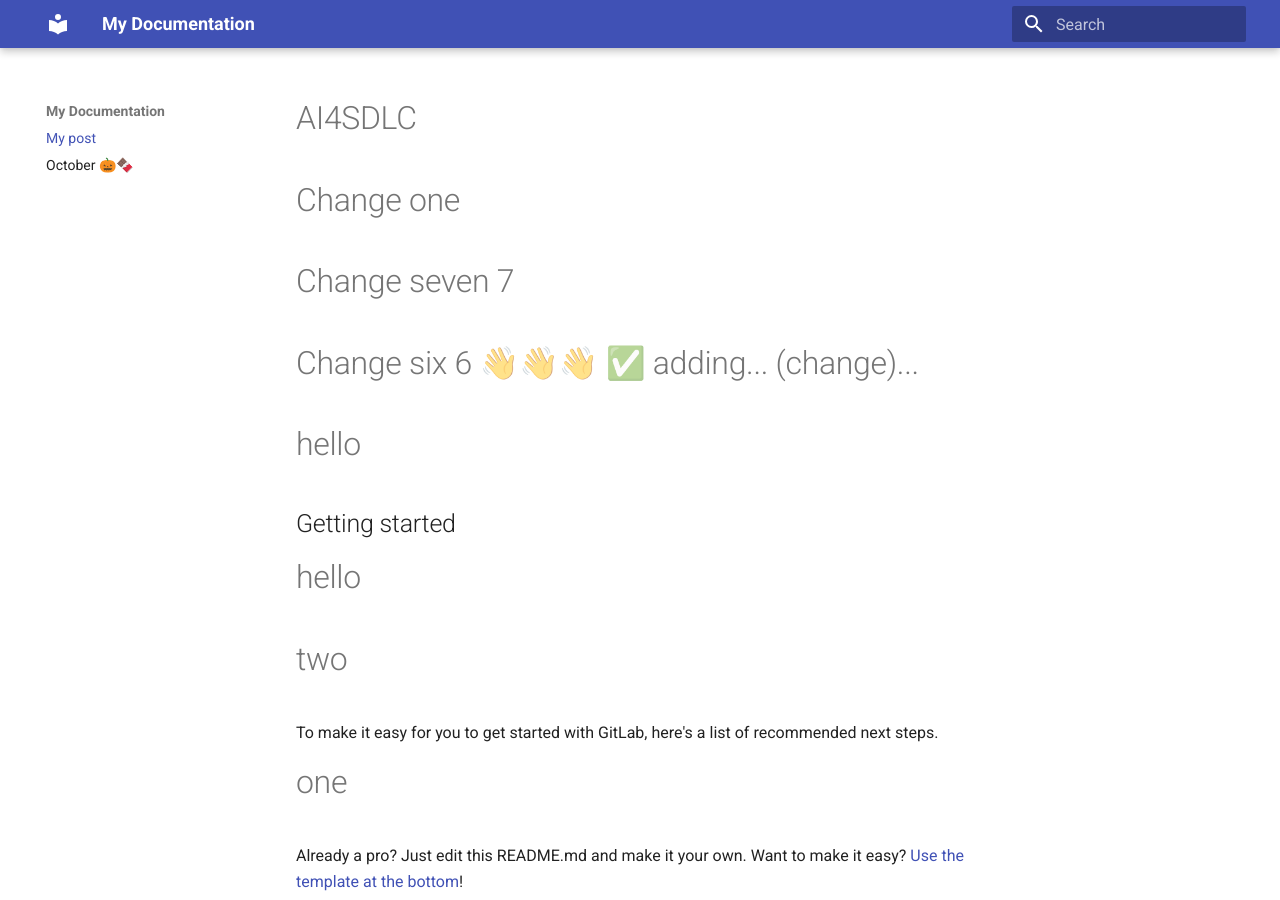
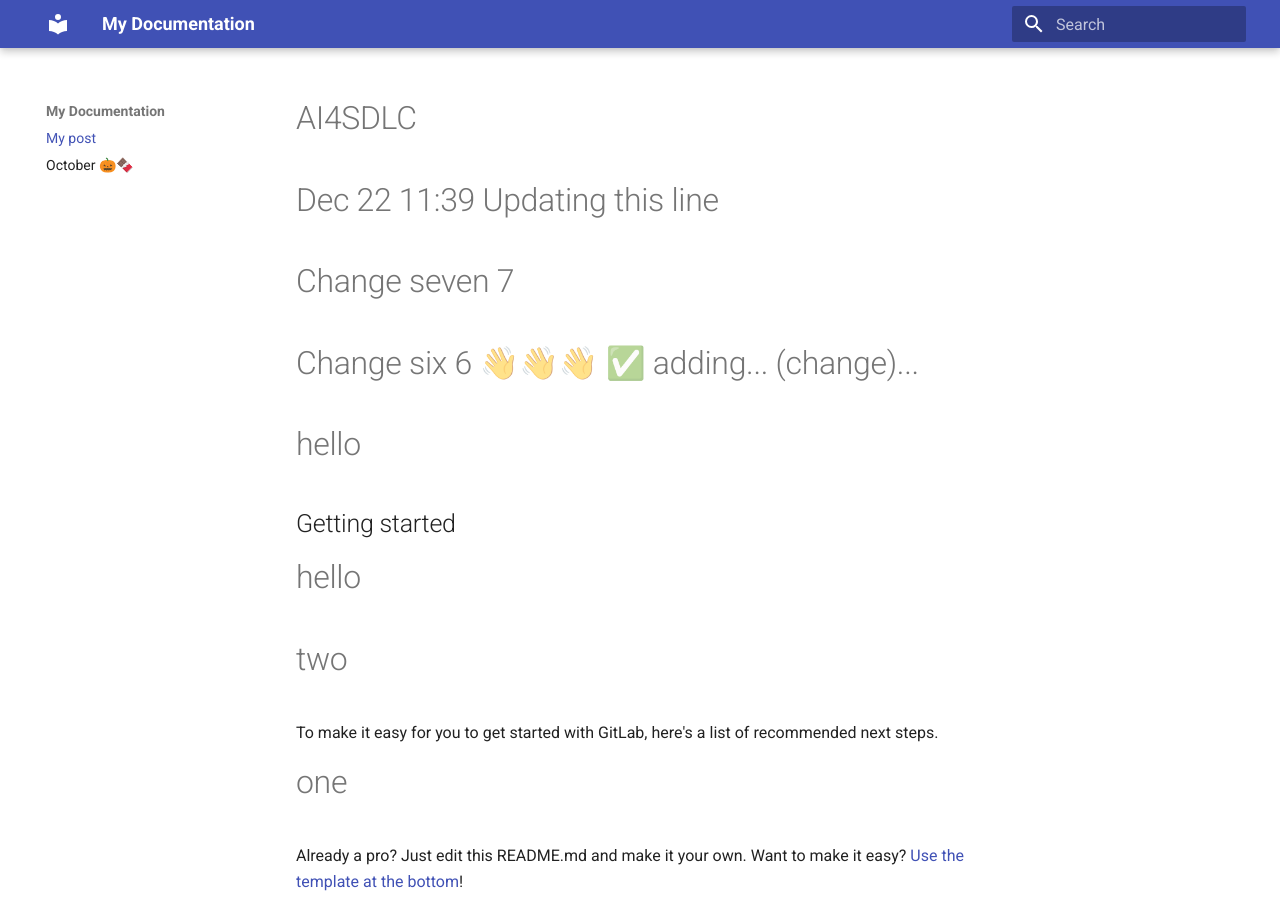
Before and after one commit to Code-dot-mil/two-steps-eval, an MkDocs documentation site: the page built from docs/index.md, in a window 1280 px wide and 900 px high. Built offline with MkDocs 1.6.1 and Material for MkDocs 9.7.7, drawn with Linux system fonts in a browser that asks for light colours.

Commit message:
Update header line with new date and message

```diff
--- a/docs/index.md
+++ b/docs/index.md
@@ -3,7 +3,7 @@ title: My post
 author: That Would Be Me
 ---
 # AI4SDLC
-# Change one
+# Dec 22 11:39 Updating this line
 
 # Change seven 7
 # Change six 6 👋👋👋 ✅ adding... (change)...
```
